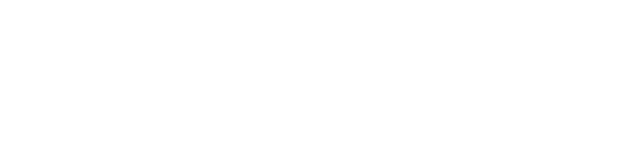
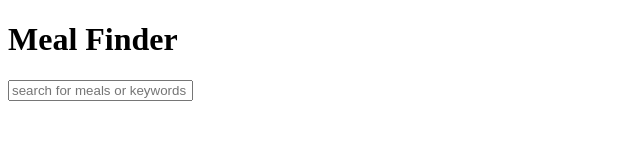
Before and after one commit to DEV-Gitanjali/Meal_Finder, a plain HTML site: page index.html in a window 1280 px wide. Shown: the whole page, without its empty margins (0-640 px from the left). Drawn offline with Linux system fonts and the light colour scheme.

Commit message:
meal finder

```diff
--- a/index.html
+++ b/index.html
@@ -4,9 +4,23 @@
     <meta charset="UTF-8">
     <meta name="viewport" content="width=device-width, initial-scale=1.0">
     <link rel="stylesheet" href="style.css">
+    <link
+    rel="stylesheet"
+    href="https://cdnjs.cloudflare.com/ajax/libs/font-awesome/5.10.2/css/all.min.css"
+  />
     <title>Meal Finder</title>
 </head>
 <body>
+<div class="container">
+    <h1>Meal Finder</h1>
+    <div class="flex">
+        <form class="flex" id="submit">
+            <input type="text" id="search" placeholder="search for meals or keywords">
+        </form>
+    </div>
+</div>
+
+
     <script src="script.js"></script>
 </body>
 </html>
```
